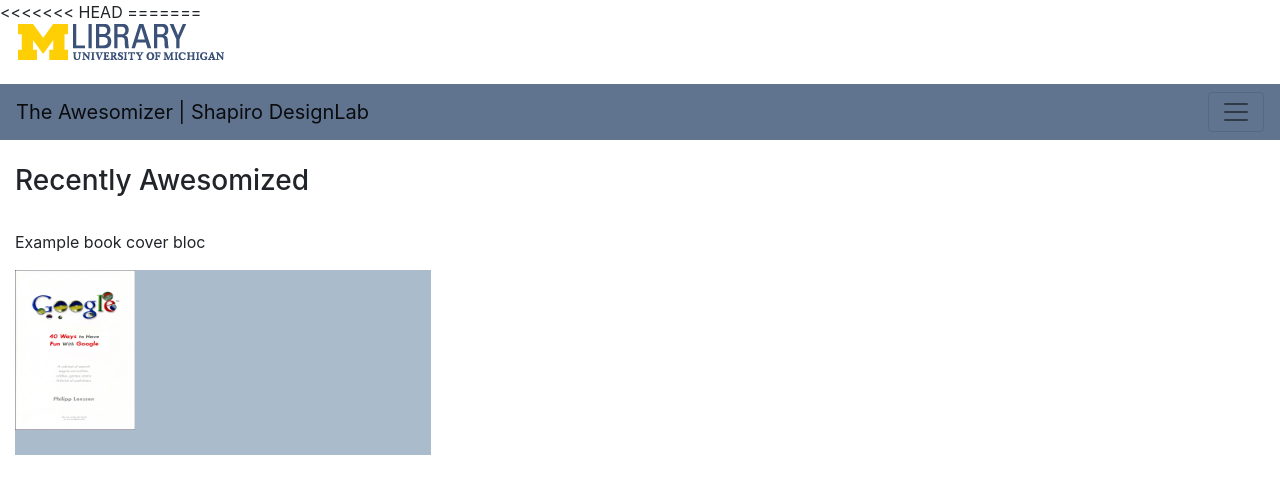
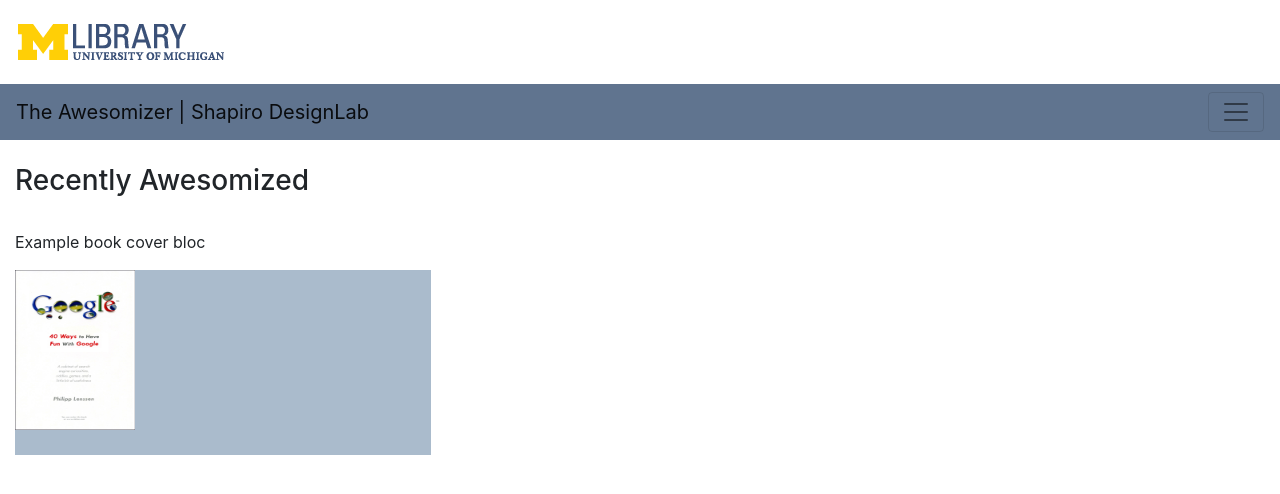
Before and after one commit to keyaria/Awesomizer, a Flask app: page / in a window 1280 px wide. Shown: the top 494 px of the page. Run offline with Flask 2, Linux system fonts and the light colour scheme; data comes from the database, SQL or seed files in the repository; some libraries are stand-ins or nearby versions.

Commit message:
removing header stuff again (my bad)

```diff
--- a/templates/index.html
+++ b/templates/index.html
@@ -1,37 +1,6 @@
 <!doctype html>
 <html lang="en">
 <head>
-<<<<<<< HEAD
-    <title>AwesomeBox | Shapiro DesignLab</title>
-    <meta charset="utf-8">
-    <meta name="viewport" content="width=device-width, initial-scale=1, shrink-to-fit=no">
-=======
-    <title>AwesomeBox | MLibrary's DesignLab</title>
-		<link rel="stylesheet" href="https://maxcdn.bootstrapcdn.com/bootstrap/4.0.0-beta.2/css/bootstrap.min.css" integrity="sha384-PsH8R72JQ3SOdhVi3uxftmaW6Vc51MKb0q5P2rRUpPvrszuE4W1povHYgTpBfshb" crossorigin="anonymous">
-
-		<link rel="stylesheet" type="text/css" href="/static/style.css">
-		<link rel= "stylesheet" type="text/css" href="https://fonts.googleapis.com/css?family=Roboto:400,400italic,300,100">
-		<script type="text/javascript" src="//code.jquery.com/jquery-1.4.2.min.js"></script>
-		<script type="text/javascript" src="//cdnjs.cloudflare.com/ajax/libs/socket.io/1.3.5/socket.io.min.js"></script>
-		<script type="text/javascript" charset="utf-8">
-		    var data = '{{ data|tojson|safe }}'
-		    var data_converted = JSON.parse("[" + data + "]")[0]
-		    console.log(data_converted)
-
-		    $(document).ready(function()
-		    {
-		        if (data_converted.length != 0) {
-		            console.log("Database")
-		            for (var i = 0; i < data_converted.length; i++) {
-		                console.log(data_converted[i])
-		                console.log(data_converted[i][3])
-		                $( "#Content" ).prepend("<div style='float: left;'> <img src=\"" + data_converted[i][2] + " \" style='width: 160px'><div id=\"" + data_converted[i][1] +
-		                "-scanned\" style ='width: 150px; text-align: center; font-size: 15px;'>Times Scanned: "
-		                                + data_converted[i][3] + "</div></div>");
-		            }
-		        }
->>>>>>> 43b15cde86ba18a8ab20905a1f25700da23f0f23
-
     <link rel="stylesheet" href="https://maxcdn.bootstrapcdn.com/bootstrap/4.0.0-beta.2/css/bootstrap.min.css" integrity="sha384-PsH8R72JQ3SOdhVi3uxftmaW6Vc51MKb0q5P2rRUpPvrszuE4W1povHYgTpBfshb" crossorigin="anonymous">
 
     <link rel="shortcut icon" href="/static/favicon.png">
```
